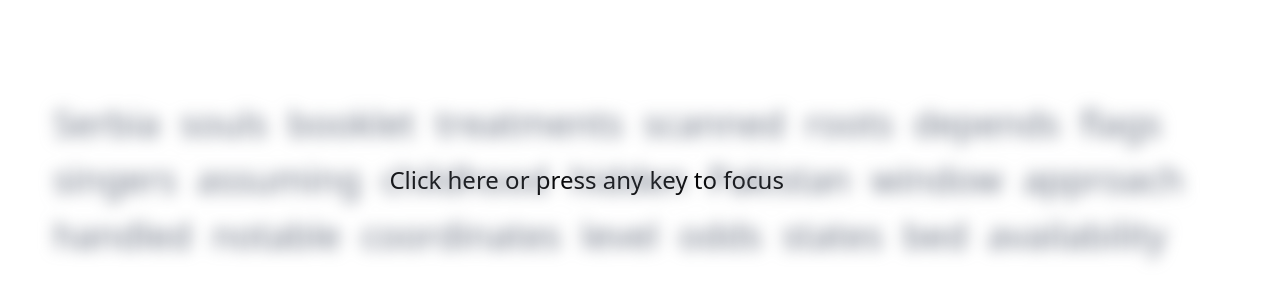
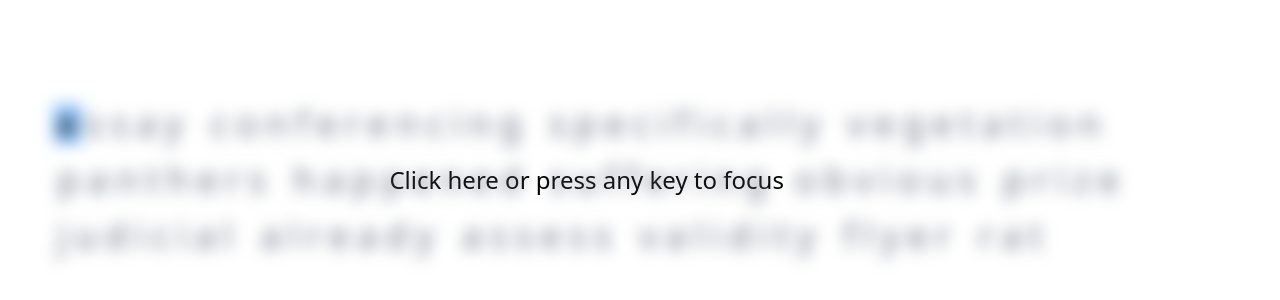
Before and after one commit to vikasgodara290/Typist, a React (Vite) app in the folder frontend/: page / in a window 1280 px wide. Shown: the part 220-520 px from the top of the page. Built offline with nearby package versions, Linux system fonts and the light colour scheme.

Commit message:
working typing paragraph

```diff
--- a/frontend/src/components/Letter.tsx
+++ b/frontend/src/components/Letter.tsx
@@ -1,21 +1,38 @@
-import { useRef, useEffect } from 'react';
+import React, { useState, useEffect } from 'react';
+
 interface LetterType {
-    letter : string,
-    letterIndex : number,
-    wordIndex : number,
-    autoFocus : boolean,
-  }
- export default function Letter({letter, letterIndex, wordIndex, autoFocus} : LetterType){
-    const letterRef = useRef(null);
-    //const [typedLetter, setTypedLetter] = useState('');
+    letter: string;
+    letterIndex: number;
+    isActive: boolean;
+}
+
+const Letter = React.memo(({ letter, isActive }: LetterType) => {
+    const [isCorrect, setIsCorrect] = useState<boolean | null>(null);
 
     useEffect(() => {
-      if (wordIndex === 0 && letterIndex === 0 && letterRef.current) {
-        console.log('First letter mounted:', letterRef.current);
-      }
-    }, [autoFocus]);
+        if (!isActive) return;
 
-    return(
-      <div key={letterIndex} ref={letterRef} className=''>{letter}</div>
-    )
-}
+        function handleKeyPress(event: KeyboardEvent) {
+            if (event.key === letter) {
+                setIsCorrect(true);
+            } else {
+                setIsCorrect(false);
+            }
+        }
+
+        window.addEventListener('keyup', handleKeyPress);
+        return () => window.removeEventListener('keyup', handleKeyPress);
+    }, [isActive, letter]);
+
+    return (
+        <div
+            className={`letter cursor-default px-1 ${
+                isActive ? 'bg-blue-300 text-black' : 'text-gray-500'
+            } ${isCorrect === true ? 'text-green-500' : isCorrect === false ? 'text-red-500' : ''}`}
+        >
+            {letter}
+        </div>
+    );
+});
+
+export default Letter;
--- a/frontend/src/components/Word.tsx
+++ b/frontend/src/components/Word.tsx
@@ -1,19 +1,26 @@
+import React from 'react';
 import Letter from './Letter';
+
 interface WordType {
-  word : string,
-  wordIndex : number
+    word: string;
+    wordIndex: number;
+    currentWordIndex: number;
+    currentLetterIndex: number;
 }
-export default function Word({word, wordIndex} : WordType){
 
-  return (
-    <div id='word' key={wordIndex} className='mr-5 h-14 flex items-center'>
-      {
-        word.split('').map(
-          (letter, index) => (
-            <Letter letter={letter} letterIndex={index} wordIndex={wordIndex} autoFocus={wordIndex === 0 && index === 0}/>
-          )
-        )
-      }
-    </div>
-  )
-}
+const Word = React.memo(({ word, wordIndex, currentWordIndex, currentLetterIndex }: WordType) => {
+    return (
+        <div className='mr-5 h-14 flex items-center'>
+            {word.split('').map((letter, index) => (
+                <Letter
+                    key={index}
+                    letter={letter}
+                    letterIndex={index}
+                    isActive={wordIndex === currentWordIndex && index === currentLetterIndex}
+                />
+            ))}
+        </div>
+    );
+});
+
+export default Word;
--- a/frontend/src/components/Words.tsx
+++ b/frontend/src/components/Words.tsx
@@ -1,33 +1,61 @@
-import english10k from '../assets/english_10k.json'
+import { useEffect, useRef, useState } from 'react';
+import english10k from '../assets/english_10k.json';
 import Word from './Word';
 
 interface WordsType {
-  noOfWords : number
+    noOfWords: number;
 }
 
-export default function Words(props : WordsType){
-  let Words: string[] = [];
-  let randomIndex = 0;
+export default function Words({ noOfWords }: WordsType) {
+    const [words, setWords] = useState<string[]>([]);
+    const [currentWordIndex, setCurrentWordIndex] = useState(0);
+    const [currentLetterIndex, setCurrentLetterIndex] = useState(0);
 
-  for(let i = 0; i < props.noOfWords; i++){
-    randomIndex = Math.floor( Math.random() * 10000 );
-    Words.push(english10k.words[randomIndex]);
-  }
+    const wordsRef = useRef<HTMLDivElement>(null);
 
-  return(
-    <div className='flex items-center h-screen'>
-    <div id='wordsDiv' tabIndex={0}>
-      <div id='outOfFocusWarning' className='absolute flex justify-center items-center w-11/12 h-42 text-2xl'>Click here or press any key to focus</div>
-      <div id='words' className='relative flex w-11/12 mx-auto h-42 flex-wrap text-4xl text-gray-500 overflow-hidden blur-sm' >
-        {
-          Words.map(
-            (word, index) => {
-              return <Word word={word} wordIndex={index}/>
+    useEffect(() => {
+        let wordsTemp: string[] = [];
+        for (let i = 0; i < noOfWords; i++) {
+            let randomIndex = Math.floor(Math.random() * 10000);
+            wordsTemp.push(english10k.words[randomIndex]);
+        }
+        setWords(wordsTemp);
+    }, [noOfWords]);
+
+    function onKeyUpHandler(event: any) {
+        if (!words[currentWordIndex]) return;
+
+        const letter = event.key;
+        const expectedLetter = words[currentWordIndex][currentLetterIndex];
+
+        if (letter === expectedLetter) {
+            if (currentLetterIndex + 1 < words[currentWordIndex].length) {
+                setCurrentLetterIndex((prev) => prev + 1);
+            } else {
+                setCurrentWordIndex((prev) => prev + 1);
+                setCurrentLetterIndex(0);
             }
-          )
         }
-      </div>
-    </div>
-    </div>
-  )
+    }
+
+    return (
+        <div className='flex items-center h-screen'>
+            <div id='wordsDiv' tabIndex={0} ref={wordsRef} onKeyUp={onKeyUpHandler}>
+                <div id='outOfFocusWarning' className='absolute flex justify-center items-center w-11/12 h-42 text-2xl'>
+                    Click here or press any key to focus
+                </div>
+                <div id='words' className='relative flex w-11/12 mx-auto h-42 flex-wrap text-4xl text-gray-500 overflow-hidden blur-sm'>
+                    {words.map((word, index) => (
+                        <Word
+                            key={index}
+                            word={word}
+                            wordIndex={index}
+                            currentWordIndex={currentWordIndex}
+                            currentLetterIndex={currentLetterIndex}
+                        />
+                    ))}
+                </div>
+            </div>
+        </div>
+    );
 }
```
Also changed, not shown: frontend/src/app.css (line endings or trailing spaces).
